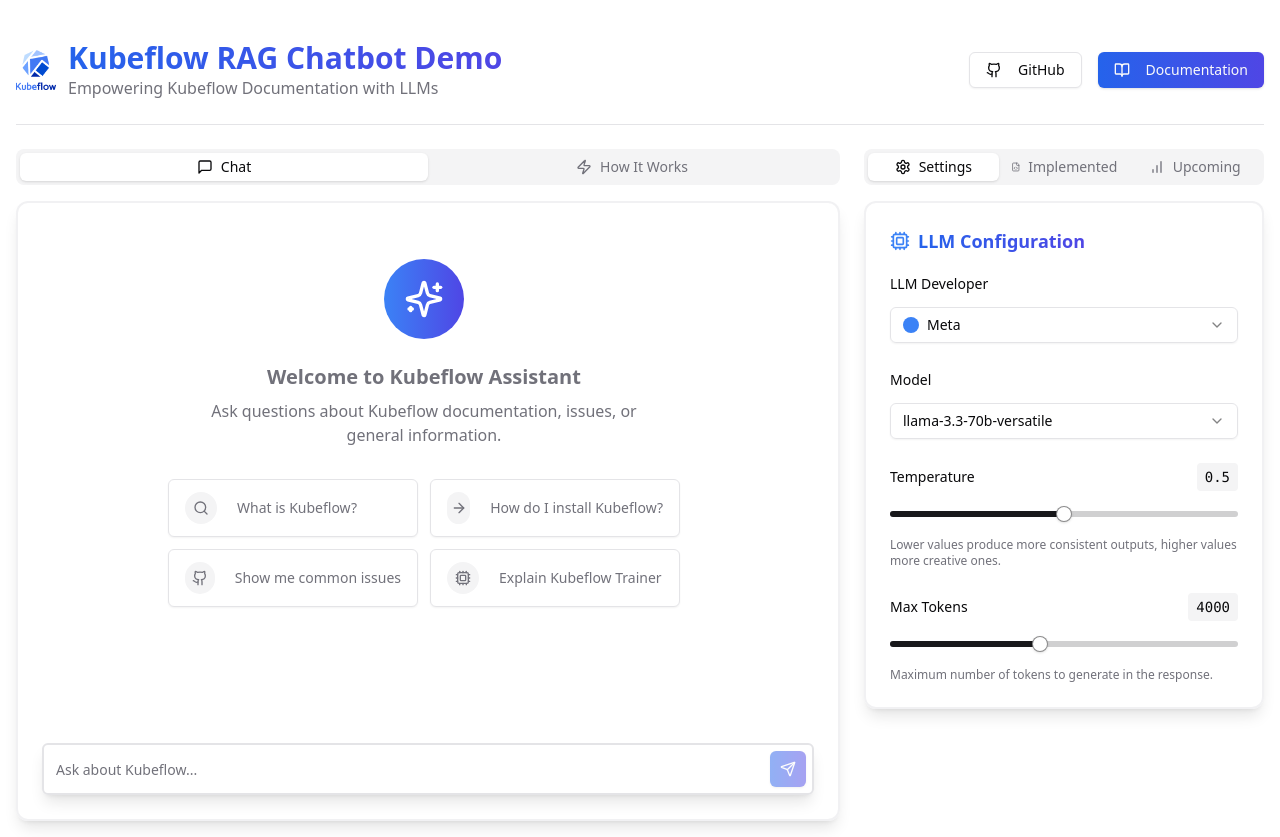
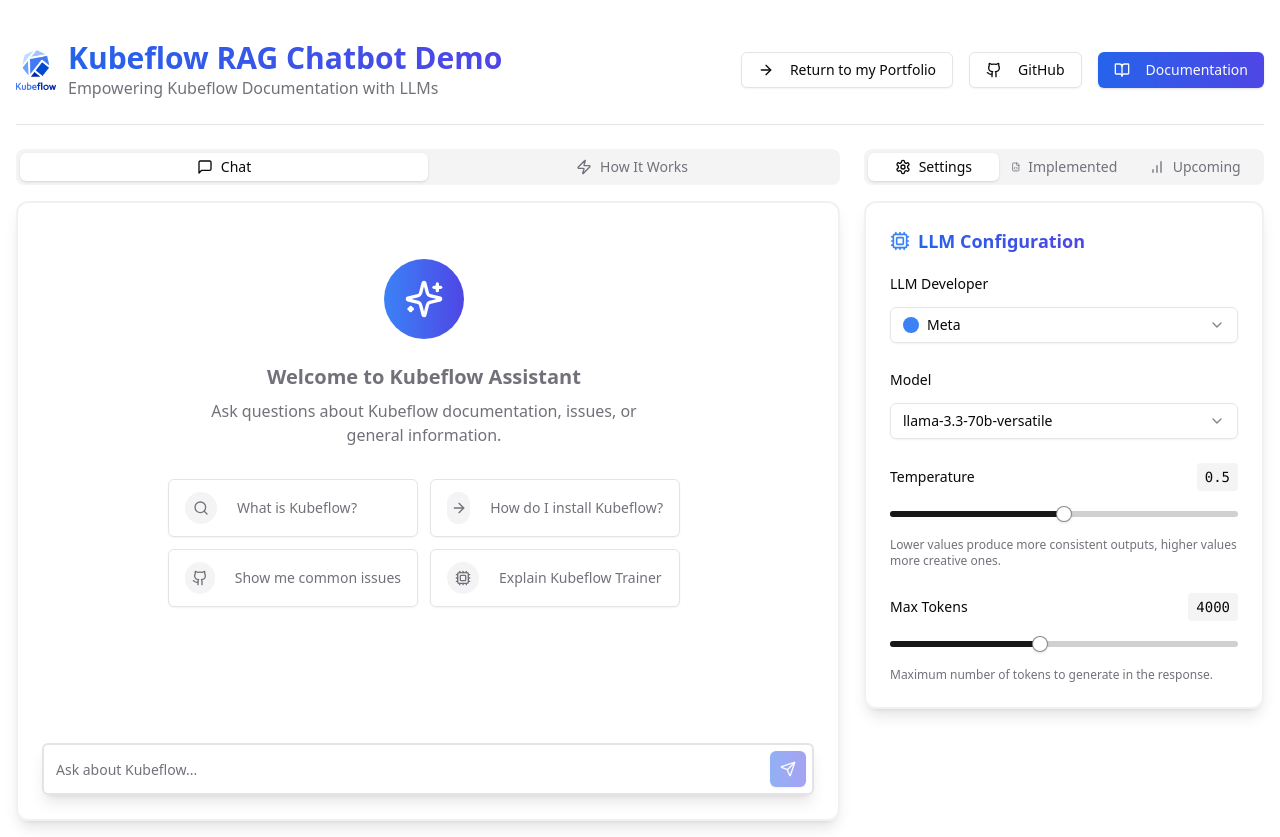
Before and after one commit to KacemMathlouthi/kubeflow-demo, a React (Vite) app in the folder frontend/: page / in a window 1280 px wide. Built offline with nearby package versions, Linux system fonts and the light colour scheme.

Commit message:
Feat: added back to portfolio button

```diff
--- a/frontend/src/components/chat-interface.tsx
+++ b/frontend/src/components/chat-interface.tsx
@@ -74,11 +74,21 @@
             <Button
               variant="outline"
               className="hidden md:flex items-center space-x-2"
+              onClick={() => window.open("https://kacem-mathlouthi.tn", "_blank")}
+            >
+                <ArrowRight className="h-4 w-4" />
+                <span>Return to my Portfolio</span>
+            </Button>
+
+            <Button
+              variant="outline"
+              className="hidden md:flex items-center space-x-2"
               onClick={() => window.open("https://github.com/kubeflow/kubeflow", "_blank")}
             >
               <Github className="h-4 w-4" />
               <span>GitHub</span>
             </Button>
+
             <Button
               className="hidden md:flex items-center space-x-2 bg-gradient-to-r from-blue-600 to-indigo-600 hover:from-blue-700 hover:to-indigo-700"
               onClick={() => window.open("https://www.kubeflow.org/docs/", "_blank")}
```
